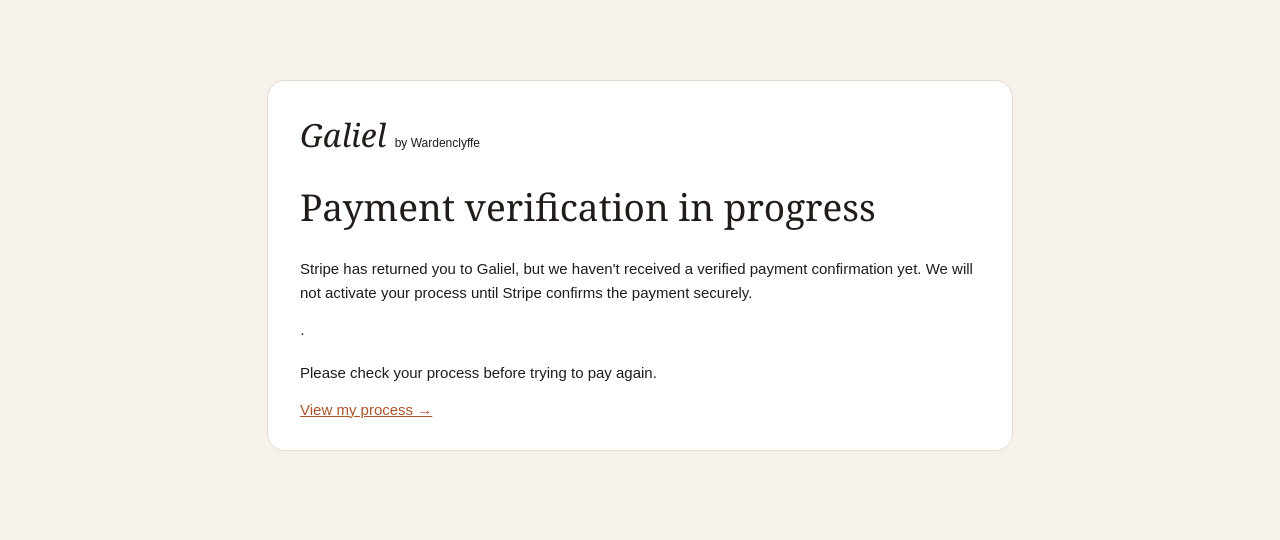
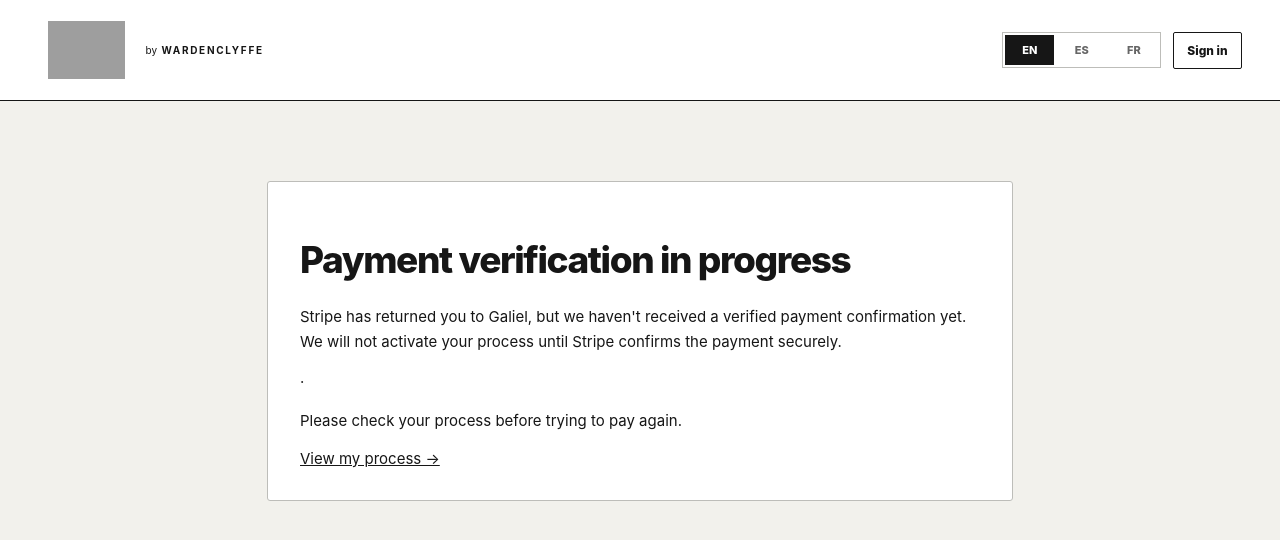
Before and after one commit to gfswardenclyffe/software_engineeringfall2026, a Django app: template portal/templates/portal/application_payment_pending.html in a window 1280 px wide. Shown: the top 540 px of the page. Run offline with Django 5.2, Linux system fonts and the light colour scheme; the template is opened without the code that fills it, so the values that code supplies are empty; grey boxes are pictures that could not be loaded.

Commit message:
Reuse canonical Galiel design and header in application_payment_pending.html

```diff
--- a/portal/templates/portal/application_payment_pending.html
+++ b/portal/templates/portal/application_payment_pending.html
@@ -1,8 +1,9 @@
+{% load static %}
 <!doctype html><html lang="en"><head><meta charset="utf-8"><meta name="viewport" content="width=device-width,initial-scale=1"><title>Payment verification · Galiel</title><style>
 body{margin:0;background:#f6f1ea;color:#211c19;font:15px Arial,sans-serif}.panel{max-width:680px;margin:10vh auto;padding:32px;background:white;border:1px solid #e9dbcf;border-radius:18px}
 h1{font:normal 37px Georgia,serif}.brand{font:italic 32px Georgia,serif}.brand small{font:12px Arial}
 a{color:#ad5429}p{line-height:1.65}
-</style></head><body><main class="panel"><div class="brand">Galiel <small>by Wardenclyffe</small></div>
+</style><link rel="stylesheet" href="{% static 'portal/galiel-design.css' %}"><link rel="icon" href="{% static 'portal/galiel-signature.svg' %}" type="image/svg+xml"></head><body>{% include 'portal/_site_header.html' %}<main class="panel">
 <h1>Payment verification in progress</h1>
 <p>Stripe has returned you to Galiel, but we haven't received a verified payment confirmation yet. We will not activate your process until Stripe confirms the payment securely.</p>
 <p><strong>{{ application.number }}</strong> · {{ application.service_title }}</p>
```
